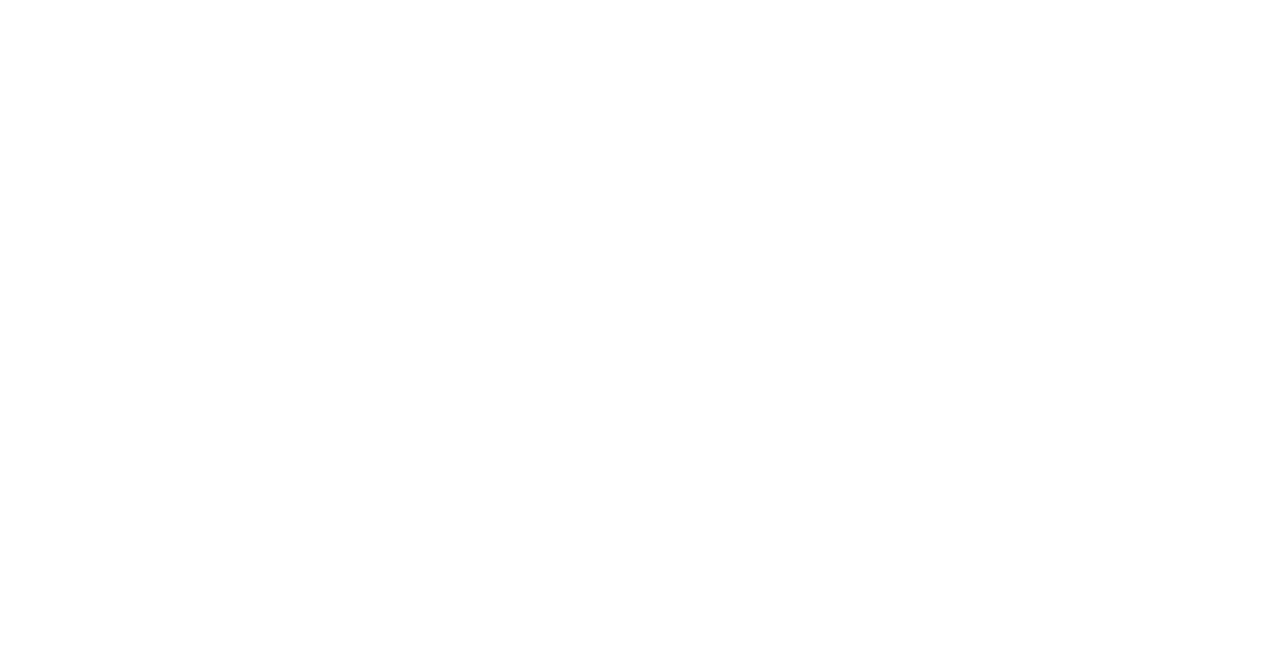
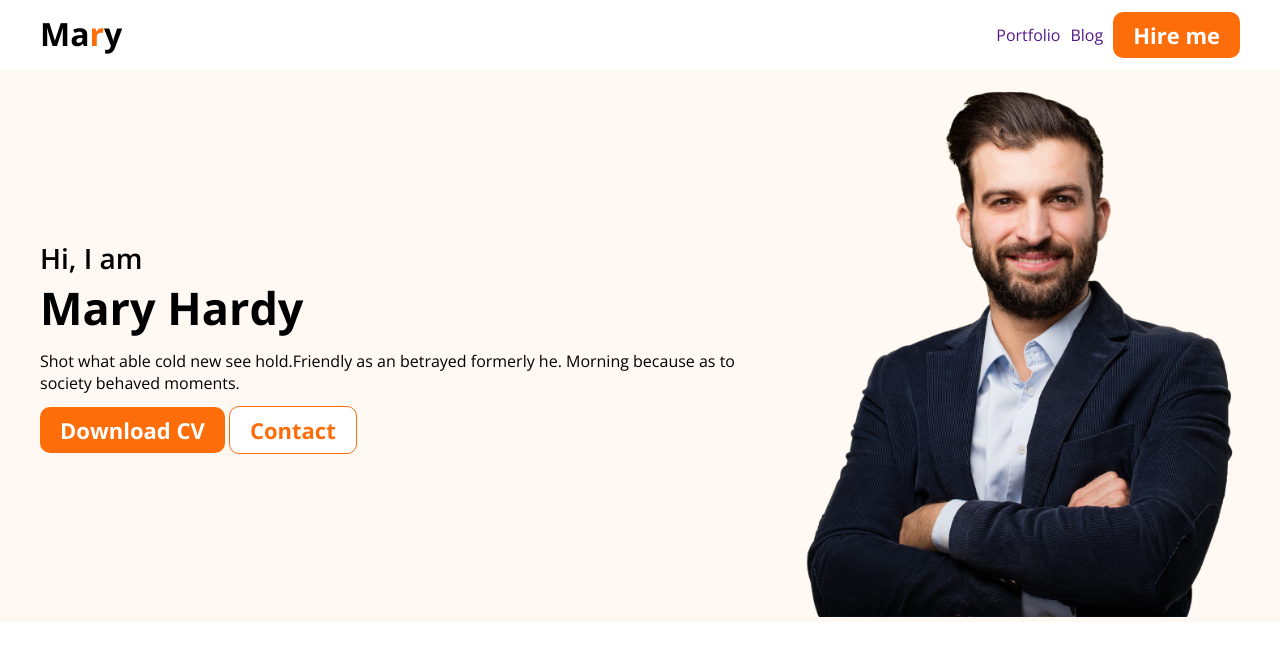
Before and after one commit to ashikur-rs/demoport, a plain HTML site: page index.html in a window 1280 px wide. Drawn offline with nearby package versions, Linux system fonts and the light colour scheme.

Commit message:
update -1

```diff
--- a/index.html
+++ b/index.html
@@ -1,13 +1,51 @@
-<!DOCTYPE html>
+<!doctype html>
 <html lang="en">
-<head>
-    <meta charset="UTF-8">
-    <meta name="viewport" content="width=device-width, initial-scale=1.0">
-    <title>Document</title>
-    <link rel="stylesheet" href="./style.css">
-</head>
-<body>
+  <head>
+    <meta charset="UTF-8" />
+    <meta name="viewport" content="width=device-width, initial-scale=1.0" />
+    <title>DemoPort</title>
+    <link rel="stylesheet" href="./style.css" />
+    <link rel="preconnect" href="https://fonts.googleapis.com" />
+    <link rel="preconnect" href="https://fonts.gstatic.com" crossorigin />
+    <link
+      href="https://fonts.googleapis.com/css2?family=Open+Sans:ital,wght@0,300..800;1,300..800&display=swap"
+      rel="stylesheet"
+    />
+  </head>
+  <body>
+    <!-- Navbar -->
+    <header class="container">
+      <nav>
+        <h2 class="logo">Ma<span class="logo-r">r</span>y</h2>
 
+        <ul>
+          <li><a href="">Portfolio</a></li>
+          <li><a href="">Blog</a></li>
+          <li><button class="common-btn">Hire me</button></li>
+        </ul>
+      </nav>
+    </header>
 
-</body>
+    <!-- Banner -->
+    <section class="hero-parent-root">
+        <div class="hero-parent container">
+      <!-- left -->
+      <div class="hero-left">
+            <p class="p1">Hi, I am</p>
+            <h2>Mary Hardy</h2>
+            <p>Shot what able cold new see hold.Friendly as an betrayed formerly he. Morning because as to society behaved moments.</p>
+            <div class="hero-left-btn-parent">
+
+                <button class="common-btn">Download CV</button>
+                <button class="outline-btn">Contact</button>
+            </div>
+      </div>
+
+      <!-- right -->
+      <div class="hero-right">
+        <img src="./images/hardy.png" alt="">
+      </div>
+      </div>
+    </section>
+  </body>
 </html>
--- a/style.css
+++ b/style.css
@@ -0,0 +1,92 @@
+*{
+    padding: 0;
+    margin: 0;
+      font-family: "Open Sans", sans-serif;
+}
+
+img {
+    max-width: 100%;
+}
+
+/* common style */
+.common-btn{
+    background-color: #FD6E0A;
+    padding: 8px 20px;
+    border-radius: 10px;
+    font-weight: bold;
+    font-size: 22px;
+    border: 0;
+    color: white;
+    cursor: pointer;
+}
+
+.outline-btn{
+    background-color: white;
+    padding: 8px 20px;
+    border-radius: 10px;
+    font-weight: bold;
+    font-size: 22px;
+    border: 1px solid #FD6E0A;
+    color: #FD6E0A;
+    cursor: pointer;
+}
+
+.container{
+    max-width: 1200px;
+    margin: auto;
+}
+
+nav {
+    display: flex;
+    justify-content: space-between;
+
+    padding: 12px 0px;
+
+}
+
+.logo{
+    font-size: 32px;
+    font-weight: bold;
+}
+.logo-r{
+    color: #FD6E0A;
+}
+
+ul {
+    display: flex;
+    justify-content: space-between;
+    list-style: none;
+    gap: 10px;
+    align-items: center;
+}
+
+ul li a{
+    text-decoration: none;
+}
+
+/* hero section style */
+
+.hero-parent-root{
+       background-color: #fff8f3;
+}
+.hero-parent{
+
+    display: flex;
+    align-items: center;
+    justify-content: space-between;
+}
+
+.hero-left h2{
+    font-size: 45px;
+    font-weight: bold;
+    margin-bottom: 12px;
+}
+.hero-left .p1{
+    font-weight: 600;
+    font-size: 28px;
+
+}
+
+.hero-left-btn-parent {
+    margin-top: 12px;
+}
```
Also changed, not shown: images/developer.png (added), images/hardy.png (added), images/header_bg.png (added), images/icons/facebook.png (added), images/icons/insta.png (added), images/icons/js.png (added), images/icons/mongo.png (added), images/icons/nodejs.png (added), images/icons/react.png (added), images/icons/twitter.png (added).
